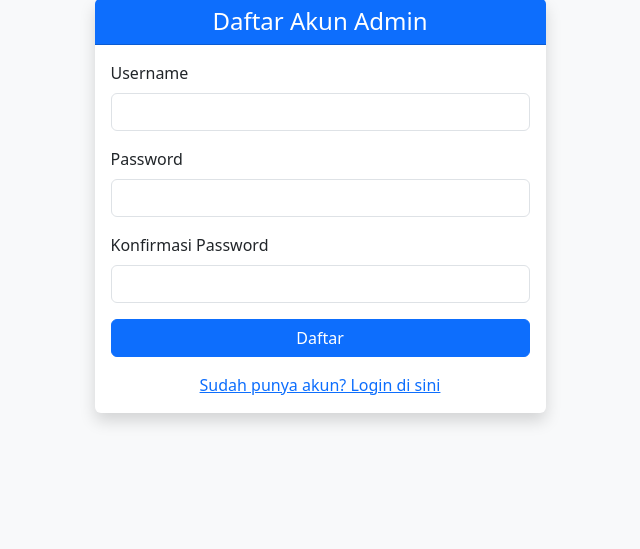
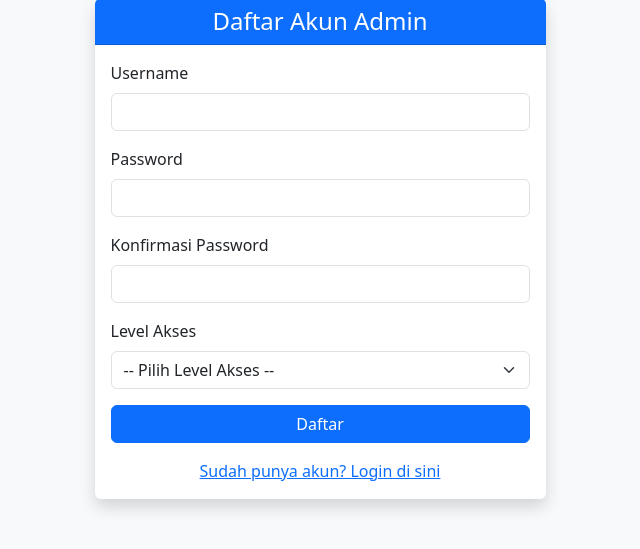
Before and after one commit to f4lzzz/Landing-Page-UMKM-Mie-Ayam, a PHP site: page /register.php in a window 1280 px wide. Shown: the part 49-598 px from the top of the page, without its empty margins (320-960 px from the left). Run offline with PHP 8.4, Linux system fonts and the light colour scheme.

Commit message:
Update register.php
tak insert wisan

```diff
--- a/register.php
+++ b/register.php
@@ -4,10 +4,11 @@ include 'connection.php';
 if (isset($_POST['register'])) {
     $username = $_POST['username'];
     $password = $_POST['password'];
-    $confirm = $_POST['confirm'];
+    $confirm  = $_POST['confirm'];
+    $level    = $_POST['level_akses'];
 
-    // Cek apakah username sudah digunakan
-    $check = mysqli_query($conn, "SELECT * FROM users WHERE username='$username'");
+    // Cek apakah username sudah ada di tabel admin
+    $check = mysqli_query($conn, "SELECT * FROM admin WHERE username='$username'");
     if (mysqli_num_rows($check) > 0) {
         $error = "❌ Username sudah digunakan!";
     } elseif ($password !== $confirm) {
@@ -15,11 +16,15 @@ if (isset($_POST['register'])) {
     } else {
         // Enkripsi password
         $hashed = password_hash($password, PASSWORD_DEFAULT);
-        $query = mysqli_query($conn, "INSERT INTO users (username, password) VALUES ('$username', '$hashed')");
+
+        // Simpan data ke tabel admin
+        $query = mysqli_query($conn, "INSERT INTO admin (username, password, level_akses)
+                                      VALUES ('$username', '$hashed', '$level')");
+
         if ($query) {
             $success = "✅ Akun berhasil dibuat! Silakan login.";
         } else {
-            $error = "❌ Gagal membuat akun.";
+            $error = "❌ Gagal membuat akun: " . mysqli_error($conn);
         }
     }
 }
@@ -55,6 +60,14 @@ if (isset($_POST['register'])) {
               <label class="form-label">Konfirmasi Password</label>
               <input type="password" name="confirm" class="form-control" required>
             </div>
+            <div class="mb-3">
+              <label class="form-label">Level Akses</label>
+              <select name="level_akses" class="form-select" required>
+                <option value="">-- Pilih Level Akses --</option>
+                <option value="admin">Admin</option>
+                <option value="kasir">Kasir</option>
+              </select>
+            </div>
             <button type="submit" name="register" class="btn btn-primary w-100">Daftar</button>
           </form>
 
```
